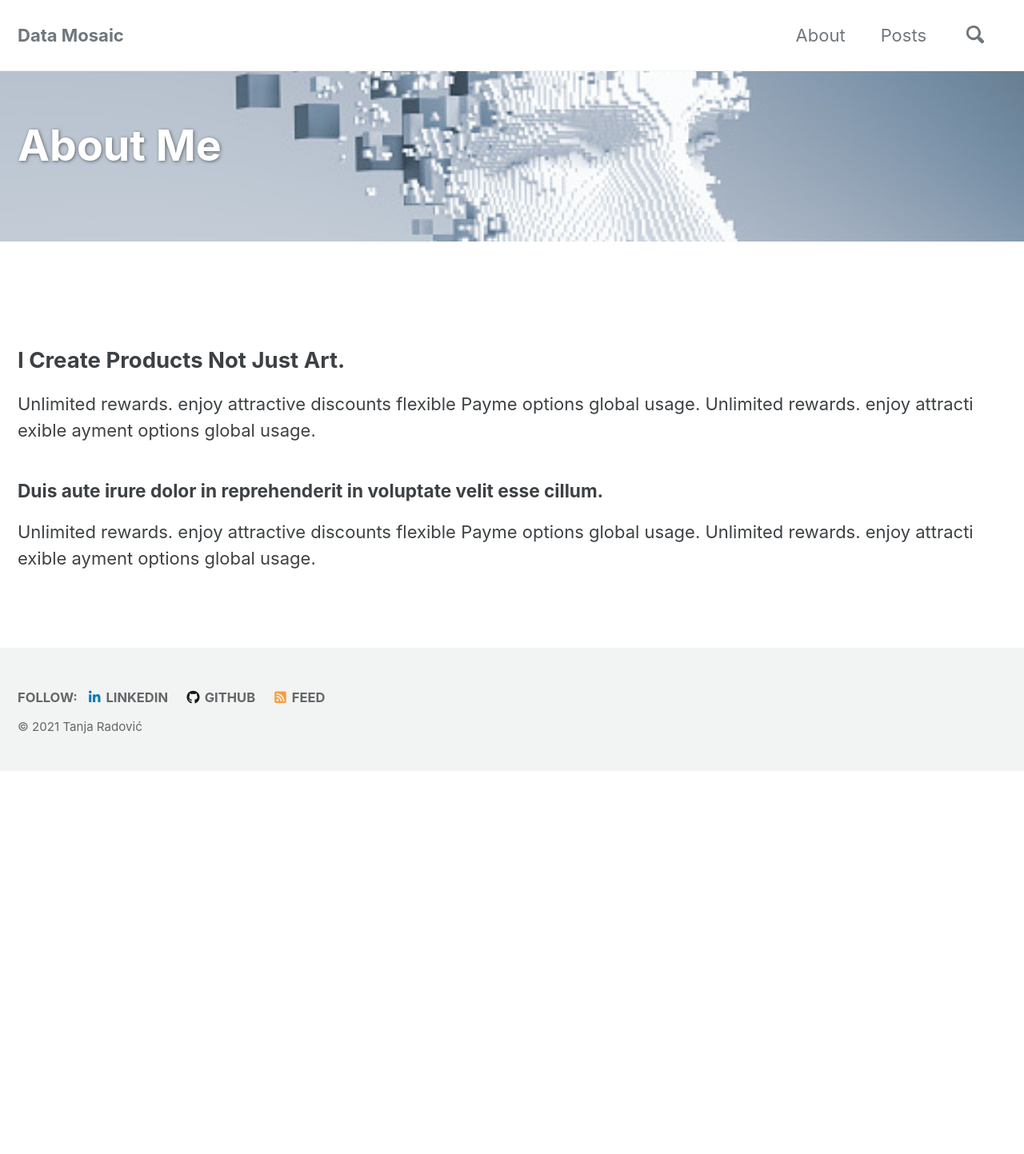
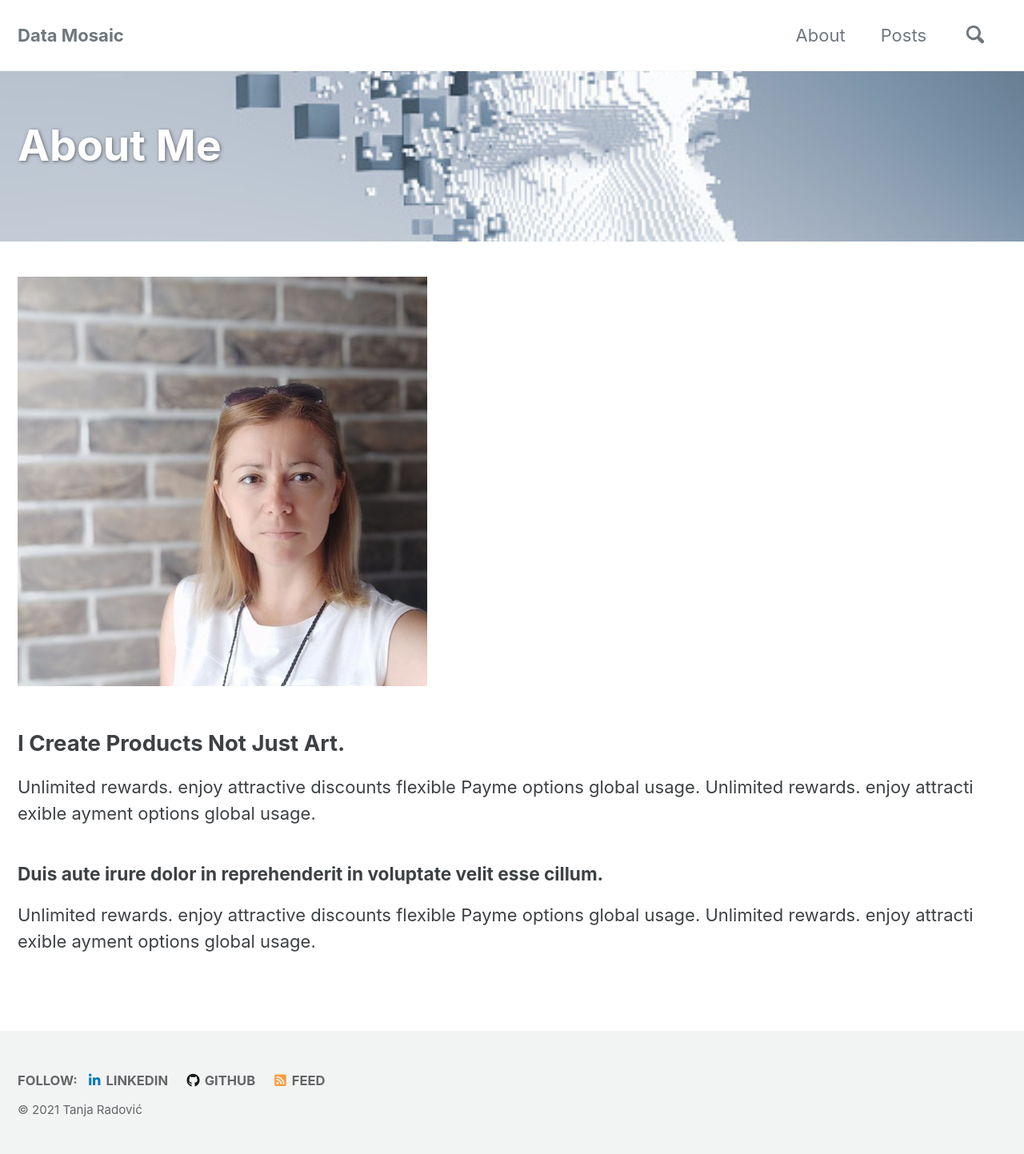
Before and after one commit to tradovic/blog, a Jekyll site: the page built from _pages/about.md, in a window 1280 px wide. Shown: the whole page at 80% size. Built offline with Jekyll 4.4.1, drawn with Linux system fonts in a browser that asks for light colours; cached includes are drawn as plain includes; before the commit the page ends 964 px from its top, so only the background shows below that.

Commit message:
Update about.html

```diff
--- a/_layouts/about.html
+++ b/_layouts/about.html
@@ -17,12 +17,15 @@ layout: default
 
     <!-- <section class="page__content" itemprop="text"> -->
       <!-- {{ content }} -->
+
+   <!--  </section> -->
+  </article>
   <div class="about-me pb-top">
       <div class="container">
           <div class="row justify-content-between align-items-center">
               <div class="col-lg-6 col-md-6">
                   <div class="about-me-img mb-30">
-                            <img src="assets/images/tanja-radovic.jpeg" alt="">
+                      <img src="/assets/images/tanja-radovic.jpeg" alt="">
                   </div>
               </div>
               <div class="col-lg-5 col-md-6">
@@ -36,6 +39,4 @@ layout: default
           </div>
       </div>
   </div>
-   <!--  </section> -->
-  </article>
 </div>
```
Lines whose indentation alone changed are shown as unchanged.
